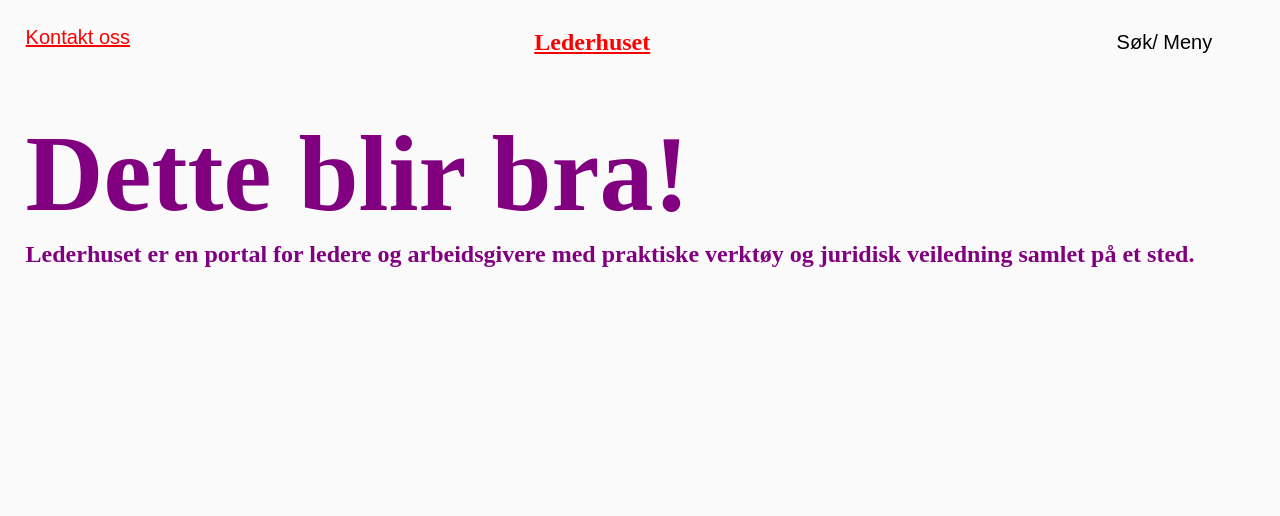
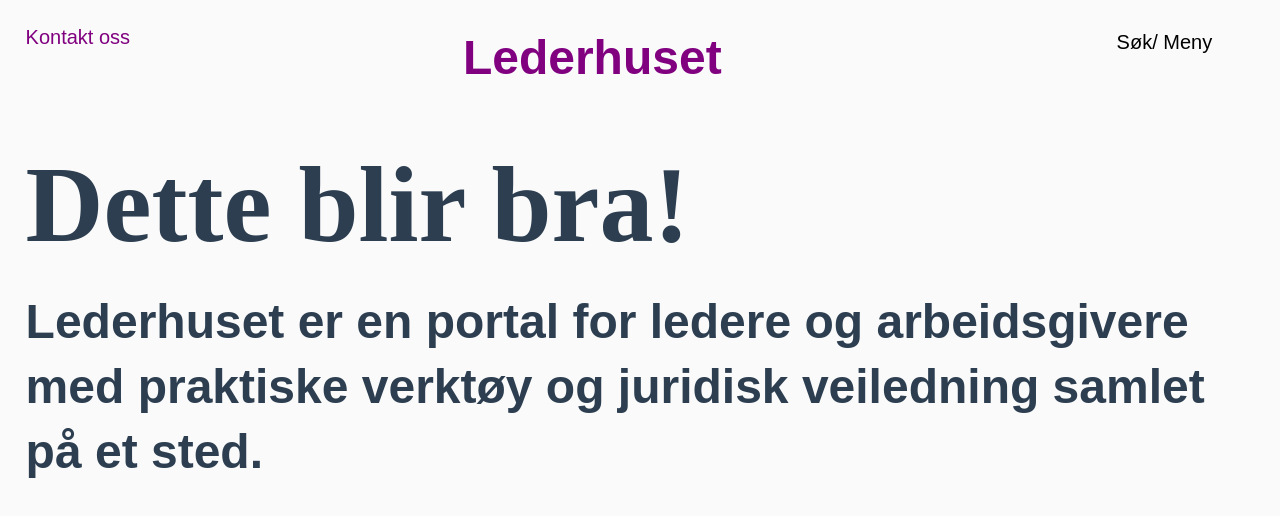
Before and after one commit to netliferesearch/Lederhuset-prototype-vue, a Vue app: page /#/ in a window 1280 px wide. Shown: the top 516 px of the page. Built offline with nearby package versions, Linux system fonts and the light colour scheme; a web font is replaced by a local one; what vue-scrollactive, vue2-collapse would draw is missing.

Commit message:
removed unused style and updated menu style

```diff
--- a/src/assets/styles/components/_nav.scss
+++ b/src/assets/styles/components/_nav.scss
@@ -28,12 +28,21 @@
   flex-direction: row;
   justify-content: center;
   margin: auto;
-  width: 80vw;
-  height: 80vh;
+  top: 0;
+  left: 0;
+  width: 100vw;
+  height: 100vh;
   background: salmon;
   border-radius: 3px;
   cursor: pointer;
   box-shadow: 0px 0px 0px 3000px rgba(153, 222, 100, 0.5);
+
+  a {
+    &:hover {
+      text-decoration: underline;
+    }
+  }
+
   .modal-exit {
     position: absolute;
     right: 0;
--- a/src/assets/styles/global/_main.scss
+++ b/src/assets/styles/global/_main.scss
@@ -16,5 +16,9 @@
   height: auto;
 }
 
+a {
+  color: purple;
+  text-decoration: none;
+}
 #app {
 }
--- a/src/assets/styles/global/_themes.scss
+++ b/src/assets/styles/global/_themes.scss
@@ -1,8 +1,11 @@
 .lh-block {
   border: 1px solid;
 
+  a {
+    text-decoration: underline;
+  }
   &__content {
-    margin: calc(var(--spacing) * 2) 0;
+    margin: calc(var(--spacing) * 4) 0;
     padding: 0 calc(var(--spacing) * 1);
 
     @media screen and (min-width: 600px) {
@@ -17,6 +20,11 @@
     }
   }
 
+  &__textBlock {
+    margin: 0 auto;
+    max-width: 30rem;
+  }
+
   &__grid {
     display: flex;
 
@@ -29,15 +37,13 @@
       border: 1px solid;
     }
   }
+
+  &__factBox {
+    background-color: pink;
+    padding: calc(var(--spacing) * 4);
+  }
 }
 
 .light {
   background-color: #fafafa;
 }
-
-.purple {
-  color: purple !important;
-  a {
-    color: red;
-  }
-}
--- a/src/assets/styles/global/_type.scss
+++ b/src/assets/styles/global/_type.scss
@@ -1,7 +1,3 @@
-:--heading + p {
-  margin-top: calc(var(--spacing) / 2);
-}
-
 p {
   max-width: 75ch;
 }
@@ -17,7 +13,9 @@
     line-height: var(--p-line-height);
   }
 }
-
+h1 {
+  font-family: var(--Serif);
+}
 h1,
 h2,
 h3,
@@ -26,29 +24,18 @@
 h6 {
   margin: 0;
   padding: 0;
-  font-family: var(--Serif);
+
   transition: all linear 0.2s;
   max-width: 100vw;
   font-feature-settings: "liga" 1, "kern" 1;
-  @media (--xs) {
-  }
-  @media (--md) {
-    max-width: 60rem;
-  }
-  @media (--lg) {
-    max-width: 60rem;
-  }
-  @media (--xl) {
-    max-width: 70rem;
-  }
 }
 
-h1 + p,
-h2 + p,
-h3 + p,
-h4 + p,
-h5 + p,
-h6 + p {
+h1 + *,
+h2 + *,
+h3 + *,
+h4 + *,
+h5 + *,
+h6 + * {
   margin-top: 20px;
 }
 
@@ -61,18 +48,18 @@
 }
 
 h2 {
-  font-size: calc(var(--h2-font-size) * 1);
+  font-size: calc(var(--h2-font-size) * 2);
   line-height: var(--h2-line-height);
-  @media (--lg) {
+  @media screen and (max-width: 600px) {
     font-size: calc(var(--h2-font-size) * 2);
     line-height: var(--h2-line-height);
   }
 }
 
 h3 {
-  font-size: calc(var(--h3-font-size) * 1);
+  font-size: calc(var(--h3-font-size) * 2);
   line-height: var(--h3-line-height);
-  @media (--lg) {
+  @media screen and (max-width: 600px) {
     font-size: calc(var(--h3-font-size) * 2);
     line-height: var(--h3-line-height);
   }
--- a/src/components/HelloWorld.vue
+++ b/src/components/HelloWorld.vue
@@ -2,7 +2,6 @@
   <div class="hello">
     <h1>{{ siteTitle }}</h1>
     <h2>{{ lead }}</h2>
-
   </div>
 </template>
 
@@ -13,24 +12,14 @@
   data() {
     return {
       siteTitle: "Dette blir bra!",
-      lead:
-        "Lederhuset er en portal for ledere og arbeidsgivere med praktiske verktøy og juridisk veiledning samlet på et sted."
+      lead: `Lederhuset er en portal for ledere og arbeidsgivere
+        med praktiske verktøy og juridisk veiledning samlet på et sted.`
     };
-  },
-  beforeCreate: function() {
-    document.body.className = "purple";
   }
 };
 </script>
 
 <!-- Add "scoped" attribute to limit CSS to this component only -->
 <style lang="scss" scoped>
-.el-col {
-  border-radius: 4px;
-}
-.grid-content {
-  border-radius: 4px;
-  min-height: 36px;
-  border: 1px solid black;
-}
+
 </style>
--- a/src/components/IndexMeny.vue
+++ b/src/components/IndexMeny.vue
@@ -115,7 +115,6 @@
         </div>
     </v-collapse-wrapper>
 
-    <div class="spacetest"></div>
   </div>
 </template>
 
@@ -150,20 +149,4 @@
   min-height: 500px;
   max-height: 100%;
 }
-.spacetest {
-  width: 100%;
-  height: 4000px;
-  background: gray;
-}
-.vue-affix {
-  width: 100%;
-}
-.affix-top {
-}
-.affix {
-  background: green;
-  top: 0px !important;
-}
-.affix-bottom {
-}
 </style>
--- a/src/components/Menu.Vue
+++ b/src/components/Menu.Vue
@@ -1,6 +1,6 @@
 <template>
+    <div>
 
-    <div>
       <div class="lh-menu">
         <div class="item">
           <router-link to="/">Kontakt oss</router-link>
--- a/src/components/ThemeSite.vue
+++ b/src/components/ThemeSite.vue
@@ -32,7 +32,7 @@
         <div class="lh-block__content">
           <div class="lh-block__grid">
             <div class="lh-block__grid--item">
-              <h2>Kort sagt</h2>
+              <h3>Kort sagt</h3>
             </div>
             <div class="lh-block__grid--item">
               <p>For å ansette midlertidig må arbeidsoppgavene være midlertidige
@@ -50,16 +50,18 @@
         </div>
 
         <div class="lh-block__content">
-            <strong>Krav til deg som ansetter</strong>
+          <div class="lh-block__textBlock">
+            <h3>Kanskje enda en tittel her først</h3>
+            <h4>Krav til deg som ansetter</h4>
             <p>Dersom du avslutter arbeidsforholdet, inntrer en karantene i
               en periode på tolv måneder.I perioden kan du ikke ansette
               andre til de samme arbeidsoppgavene
             </p>
 
-            <strong>Ikke ha mange midlertidig ansatte</strong>
+            <h4>Ikke ha mange midlertidig ansatte</h4>
             <p>Du kan ikke ha mer enn 15 prosent av arbeidstakerne på slike kontrakter.</p>
 
-            <strong>Oppsigelsestid</strong>
+            <h4>Oppsigelsestid</h4>
             <p>Du må varsle skriftlig senest 1 måned før fratredelsestidspunktet,
               dersom en person har vært ansatt i mer enn 1 år.
             </p>
@@ -71,7 +73,7 @@
 
                 <div class="my-content" v-collapse-content>
 
-                  <strong>Lov om midlertidig ansettelse</strong>
+                  <h4>Lov om midlertidig ansettelse</h4>
                     <p>Dersom en midlertidig ansettelse har vart mer enn fire år
                       sammenhengende, skal du behandle den ansatte som fast ansatt
                       når arbeidsforholdet bir avsluttet. Dersom en midlertidig ansettelse
@@ -83,6 +85,7 @@
                 </div>
             </v-collapse-wrapper>
              </div>
+        </div>
 
             <div class="lh-block__content" id="two">
               <h1>2. <br>
@@ -91,7 +94,8 @@
             </div>
 
             <div class="lh-block__content">
-              <strong>Krav til deg som ansetter</strong>
+              <div class="lh-block__textBlock">
+                  <h4>Krav til deg som ansetter</h4>
                   <p>Gjør vedkommende i stand til å tilpasse seg arbeidsstedet og
                     arbeidsoppgavene på en effektiv og god måte.
                   </p>
@@ -102,7 +106,7 @@
                     er relevant.
                   </p>
 
-              <strong>Styr forventninger</strong>
+                  <h4>Styr forventninger</h4>
                   <p>Tydeliggjør forventninger om hvordan vedkommende skal representere
                     virksomheten din utad, om eventuelle individuelle mål, hvordan arbeidet
                     skal utføres og hvordan du vil at hun eller han samhandler og rapporterer
@@ -110,15 +114,41 @@
                     uklart.
                   </p>
 
-              <strong>Lag tydelige rammer for opplæringen</strong>
+                  <h4>Lag tydelige rammer for opplæringen</h4>
                   <p>Informer om hvordan opplæring skal foregå, og hvilken rutine dere
                     skal ha for tilbakemelding om hvordan tilpasningen til den nye jobben
                     går.
                   </p>
+              </div>
 
-              <strong>Last ned mal</strong>
+
+              <div class="lh-block__grid">
+                  <div class="lh-block__grid--item">
+                    <img src="../assets/hockey.gif">
+                  </div>
+                  <div class="lh-block__grid--item">
+                    <h4>Last ned mal</h4>
                     <a href="#">Midlertidig ansettelse</a>
                     <p>Word-dokument</p>
+                  </div>
+              </div>
+
+            </div>
+
+            <div class="lh-block__content">
+              <div class="lh-block__factBox">
+                <h4>Fakta</h4>
+                <p>Vanligvis skal du gi fast ansettelse til folk. Det finnes likevel
+                noen unntak hvor du har lov til å gi midlertidig ansettelse:</p>
+                <ul>
+                  <li>arbeid av midlertidig karakter (f.eks. sesongarbeid)</li>
+                  <li>en annen ansatt (vikariat)</li>
+                  <li>praksisarbeid</li>
+                  <li>deltakelse i arbeidsmarkedstiltak</li>
+                  <li>arbeid med organisert idrett</li>
+                  <li>behov for kortvarig arbeidskraft (inntil 12 mnd.)</li>
+                </ul>
+              </div>
             </div>
 
       </div>
```
Also changed, not shown: src/assets/hockey.gif (added). Lines whose indentation alone changed are shown as unchanged.
